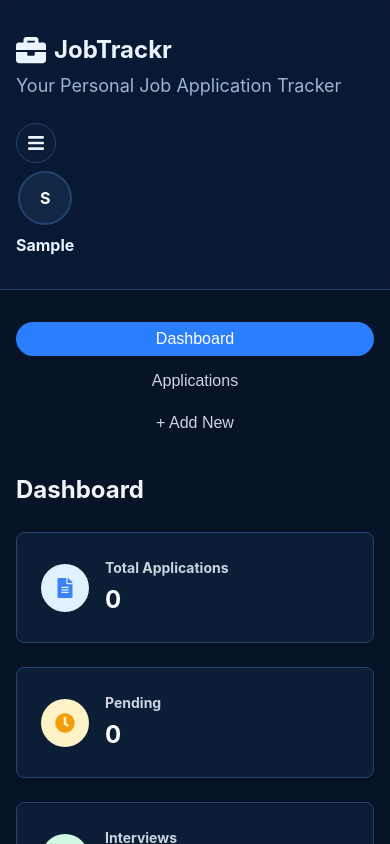
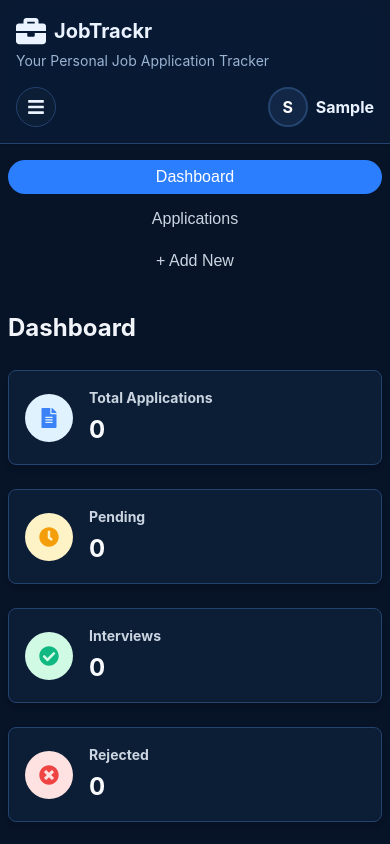
Before and after one commit to 007gregious/Job-Application-Tracker-App, a React (Create React App) app: page / in a window 390 px wide. Both pictures are taken after typing "Sample", "name@example.com", "Sample123", "Sample123" into the empty fields and a click on the button "Create Account". Shown: the top 844 px of the page. Built offline with nearby package versions, Linux system fonts and the light colour scheme.

Commit message:
Improve responsive layout consistency across screen sizes

```diff
--- a/src/styles/global.css
+++ b/src/styles/global.css
@@ -27,7 +27,7 @@ body {
   flex: 1;
   max-width: 1200px;
   margin: 0 auto;
-  padding: var(--spacing-xl) var(--spacing-md);
+  padding: clamp(var(--spacing-md), 2.5vw, var(--spacing-xl)) var(--spacing-md);
   width: 100%;
 }
 
@@ -50,7 +50,7 @@ body {
   margin: 0 auto;
   padding: 0 var(--spacing-md);
   display: flex;
-  align-items: flex-start;
+  align-items: center;
   justify-content: space-between;
   gap: var(--spacing-lg);
 }
@@ -1069,8 +1069,128 @@ body {
   font-size: var(--font-size-lg);
 }
 
+@media (max-width: 1024px) {
+  .main-content,
+  .header-content {
+    max-width: 960px;
+  }
+
+  .applications-grid {
+    grid-template-columns: repeat(auto-fill, minmax(300px, 1fr));
+  }
+
+  .card-header,
+  .card-body,
+  .recent-applications,
+  .chart-card,
+  .application-form {
+    padding: var(--spacing-md);
+  }
+}
+
 @media (max-width: 768px) {
+  .main-content {
+    padding: var(--spacing-md) var(--spacing-sm);
+  }
+
+  .header {
+    padding: var(--spacing-md) 0;
+  }
+
   .charts-row {
     grid-template-columns: 1fr;
   }
+
+  .header-content {
+    gap: var(--spacing-md);
+  }
+
+  .logo h1 {
+    font-size: var(--font-size-2xl);
+  }
+
+  .tagline {
+    font-size: var(--font-size-md);
+  }
+
+  .header-auth {
+    flex-direction: row;
+    align-items: center;
+    justify-content: space-between;
+  }
+
+  .header-user-meta {
+    flex-direction: row;
+    gap: var(--spacing-sm);
+  }
+
+  .profile-avatar {
+    width: 40px;
+    height: 40px;
+  }
+
+  .application-card.expanded {
+    grid-column: auto;
+  }
+
+  .recent-item,
+  .card-header,
+  .card-actions {
+    flex-direction: column;
+    align-items: flex-start;
+    gap: var(--spacing-sm);
+  }
+
+  .recent-meta {
+    align-items: flex-start;
+  }
+
+  .list-actions,
+  .form-actions,
+  .modal-actions {
+    width: 100%;
+    justify-content: stretch;
+    flex-wrap: wrap;
+  }
+
+  .list-actions .btn,
+  .form-actions .btn,
+  .modal-actions .btn {
+    width: 100%;
+    justify-content: center;
+  }
 }
+
+@media (max-width: 480px) {
+  .header-content h1 {
+    font-size: var(--font-size-xl);
+  }
+
+  .tagline {
+    font-size: var(--font-size-sm);
+  }
+
+  .stats-card {
+    padding: var(--spacing-md);
+  }
+
+  .status-editor-actions {
+    gap: 6px;
+  }
+
+  .status-chip {
+    width: 100%;
+    text-align: center;
+  }
+
+  .modal-content {
+    width: calc(100vw - (2 * var(--spacing-sm)));
+    padding: var(--spacing-md);
+  }
+
+  .side-menu {
+    width: 100vw;
+    right: -100vw;
+    border-left: none;
+  }
+}
```
